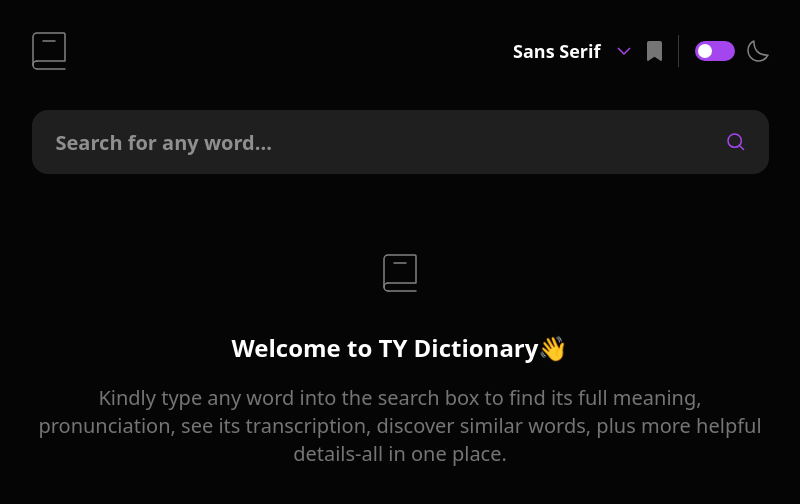
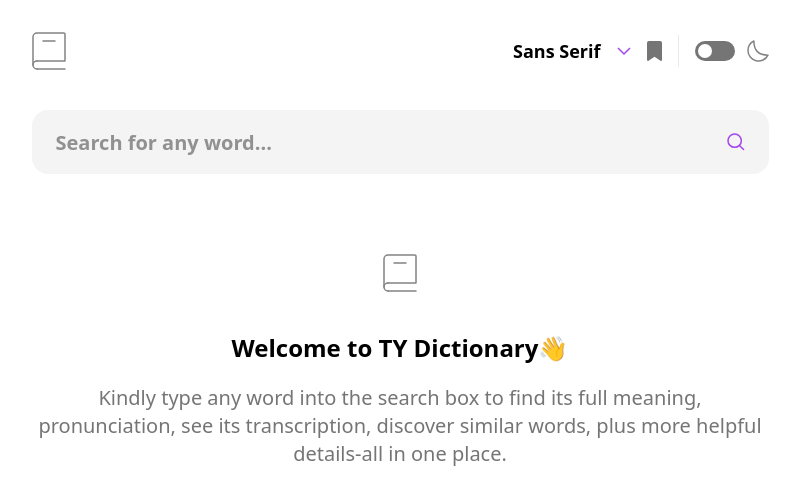
Before and after one commit to TheOnly1TY/dictionary-v2, a React (Vite) app: page / in a window 1280 px wide. Shown: the top 504 px of the page, without its empty margins (240-1040 px from the left). Built offline with nearby package versions, Linux system fonts and the light colour scheme.

Commit message:
completed logical features

```diff
--- a/index.html
+++ b/index.html
@@ -6,7 +6,7 @@
     <meta name="viewport" content="width=device-width, initial-scale=1.0" />
     <title>Dictionary Web App</title>
   </head>
-  <body data-theme="dark">
+  <body class="dark duration-200 ease-in-out">
     <div id="root"></div>
     <script type="module" src="/src/main.jsx"></script>
   </body>
--- a/src/App.jsx
+++ b/src/App.jsx
@@ -2,7 +2,7 @@ import { useEffect, useReducer, useState } from "react";
 import { FontAwesomeIcon } from "@fortawesome/react-fontawesome";
 import { faBookmark } from "@fortawesome/free-regular-svg-icons";
 import { faBookmark as faSolidBookmark } from "@fortawesome/free-solid-svg-icons";
-import { ToastContainer, toast } from "react-toastify";
+// import { ToastContainer, toast } from "react-toastify";
 
 import { Header } from "./components/Header/Header";
 import { SearchBar } from "./components/SearchBar/SearchBar";
@@ -49,7 +49,10 @@ function reducer(state, action) {
 
 export default function App() {
   const [state, dispatch] = useReducer(reducer, initialState);
-  const [bookmarkedWords, setBookmarkedWords] = useState([]);
+  const [bookmarkedWords, setBookmarkedWords] = useState(() => {
+    const savedBookmark = localStorage.getItem("items");
+    return savedBookmark ? JSON.parse(savedBookmark) : [];
+  });
   const [shouldFetch, setShouldFetch] = useState(false);
   const {
     query,
@@ -59,6 +62,10 @@ export default function App() {
     fontStyle,
     status,
   } = state;
+
+  useEffect(() => {
+    localStorage.setItem("items", JSON.stringify(bookmarkedWords));
+  }, [bookmarkedWords]);
 
   useEffect(() => {
     async function getWord() {
@@ -132,6 +139,9 @@ export default function App() {
   );
 }
 
+function Notify({ message }) {
+  return <div className="text-white">{message}</div>;
+}
 export function WordInfo({
   searchedResult,
   bookmarkedWords,
@@ -139,34 +149,19 @@ export function WordInfo({
 }) {
   const { word, phonetic } = searchedResult;
 
-  const addWord = { word, checked: true };
-
-  function notify(message) {
-    toast.success(message, {
-      className: "custom-toast",
-      position: "top-center",
-      hideProgressBar: true,
-      closeOnClick: false,
-      autoClose: 1000,
-    });
-  }
-
   function toggleBookmark() {
     setBookmarkedWords((bookmarkword) => {
-      if (bookmarkword.some((item) => item.word === addWord.word)) {
-        notify("Word remove from your Bookmarks");
-        [...bookmarkword, { word, checked: false }];
-        return bookmarkword.filter((item) => item === false);
+      const isBookmarked = bookmarkword.some((item) => item.word === word);
+      if (isBookmarked) {
+        <Notify message={"Word remove from your Bookmarks"} />;
+        return bookmarkword.filter((item) => item.word !== word);
       } else {
-        notify("Word added to your Bookmarks");
-        return [...bookmarkword, addWord];
+        <Notify message={"Word added to your Bookmarks"} />;
+        return [...bookmarkword, { word, checked: true }];
       }
     });
   }
-  const isChecked = bookmarkedWords.some((item) => item.checked);
-  // const isChecked = bookmarkedWords.map((item) => item.checked);
-  console.log(isChecked);
-
+  const isChecked = bookmarkedWords.some((item) => item.word === word);
   return (
     <>
       <div className="flex justify-between items-center">
@@ -183,10 +178,10 @@ export function WordInfo({
         <FontAwesomeIcon
           icon={isChecked ? faSolidBookmark : faBookmark}
           size="lg"
-          className=" transition-transform active:scale-150 absolute right-3.5 md:right-7 text-secondary hover:text-purple active:text-purple cursor-pointer"
+          className={`transition-transform active:scale-150 absolute right-3.5 md:right-7  hover:text-purple active:text-purple cursor-pointer ${
+            isChecked ? "text-purple" : "text-secondary"
+          }`}
         />
-
-        <ToastContainer />
       </button>
     </>
   );
--- a/src/components/Header/BookMark/BookMarkList.jsx
+++ b/src/components/Header/BookMark/BookMarkList.jsx
@@ -17,22 +17,25 @@ export function BookMarkList({
   }
 
   return (
-    <ul>
-      {bookmarkedWords.map((words) => (
+    <div>
+      {" "}
+      <ul className="max-h-[90px] lg:max-h-[100px] overflow-y-scroll">
+        {bookmarkedWords.map((words, index) => (
           <BookMarkedWords
             dispatch={dispatch}
             setShouldFetch={setShouldFetch}
             deleteBookMarkWords={deleteBookMarkWords}
             bookMarkWords={words}
-          key={words.id}
+            key={index}
           />
         ))}
+      </ul>
       <button
         className="float-right p-3 lg:px-6 hover:text-red cursor-pointer"
         onClick={() => clearBookMark()}
       >
         Clear Bookmark
       </button>
-    </ul>
+    </div>
   );
 }
--- a/src/components/Header/BookMark/BookMarkModal.jsx
+++ b/src/components/Header/BookMark/BookMarkModal.jsx
@@ -1,6 +1,6 @@
 export function BookMarkModal({ children }) {
   return (
-    <div className="absolute w-full right-0 mt-3 bg-white dark:bg-[#1f1f1f] shadow-drop-shadow rounded-2xl transform z-10">
+    <div className="absolute w-full right-0 mt-3 bg-white dark:bg-[#1f1f1f] shadow-drop-shadow dark:shadow-darkmode-drop-shadow rounded-2xl transform z-10">
       {children}
     </div>
   );
--- a/src/components/Header/BookMark/BookMarkedWords.jsx
+++ b/src/components/Header/BookMark/BookMarkedWords.jsx
@@ -15,7 +15,7 @@ export function BookMarkedWords({
   }
 
   return (
-    <li className="max-h-[150px] overflow-y-auto">
+    <li className="max-h-[150px] ">
       <div
         className=" flex justify-between items-center py-3 lg:px-6 px-3 hover:bg-gray-300 cursor-pointer z-30"
         onClick={() => newSearch(bookMarkWords.word)}
--- a/src/components/Header/FontSelector.jsx
+++ b/src/components/Header/FontSelector.jsx
@@ -23,7 +23,7 @@ export function FontSelector({ dispatch, showFontOptions, fontStyle }) {
       </div>
       {showFontOptions && (
         <div
-          className="absolute top-[120%] inline-flex flex-col justify-center min-w-[183px] h-[9.5rem] gap-3 p-4 mr-14 text-lg text-primary-CLR dark:text-white bg-white dark:bg-[#1f1f1f] font-bold shadow-drop-shadow dark:dark-drop-shadow rounded-2xl z-20"
+          className="absolute top-[120%] inline-flex flex-col justify-center min-w-[183px] h-[9.5rem] gap-3 p-4 mr-14 text-lg text-primary-CLR dark:text-white bg-white dark:bg-[#1f1f1f] font-bold shadow-drop-shadow dark:shadow-darkmode-drop-shadow rounded-2xl z-20"
           onClick={(e) => handleSelectedFont(e)}
         >
           <h3 className="font-sans-serif hover:text-purple">Sans Serif</h3>
--- a/src/components/Header/Theme.jsx
+++ b/src/components/Header/Theme.jsx
@@ -1,9 +1,31 @@
+import { useEffect, useState } from "react";
+
 export function Theme() {
+  const [theme, setTheme] = useState(
+    typeof window !== "undefined" && localStorage.getItem("theme") === "dark"
+      ? "dark"
+      : "light"
+  );
+
+  useEffect(() => {
+    if (theme === "dark") {
+      document.body.classList.add("dark");
+    } else {
+      document.body.classList.remove("dark");
+    }
+    localStorage.setItem("theme", theme);
+  }, [theme]);
   return (
-    <div className="flex justify-center items-center gap-3">
+    <div
+      onClick={() => setTheme(theme === "dark" ? "light" : "dark")}
+      className="flex justify-center items-center gap-3"
+    >
       <label className="block w-10 h-5 bg-[#757575] dark:bg-purple rounded-full ">
-        <input type="checkbox" className="hidden" />
-        <div className="absolute w-3.5 h-3.5 bg-white rounded-full m-[3px] duration-75"></div>
+        <div
+          className={`absolute w-3.5 h-3.5 bg-white rounded-full m-[3px] ${
+            theme === "dark" && "ml-[22px]"
+          } duration-500`}
+        ></div>
       </label>
       <img src="/images/icon-moon.svg" alt="moon_icon" />
     </div>
--- a/src/index.css
+++ b/src/index.css
@@ -1,6 +1,6 @@
 @import url("https://fonts.googleapis.com/css2?family=Inconsolata:wght@200..900&family=Inter:ital,opsz,wght@0,14..32,100..900;1,14..32,100..900&family=Lora:ital,wght@0,400..700;1,400..700&display=swap");
 @import "tailwindcss";
-@custom-variant dark (&:where([data-theme=dark], [data-theme=dark] *));
+@custom-variant dark (&:where(.dark, .dark *));
 
 @theme {
   --breakpoint-xs: 714px;
@@ -16,7 +16,7 @@
   --font-Mono: "Inconsolata", serif;
 
   --shadow-drop-shadow: 0px 5px 30px 0px rgba(0, 0, 0, 0.1);
-  --shadow-dark-drop-shadow: 0px 5px 30px 0px #a445ed;
+  --shadow-darkmode-drop-shadow: 0px 5px 30px 0px #a445ed;
 }
 
 body {
```
Lines whose indentation alone changed are shown as unchanged.
